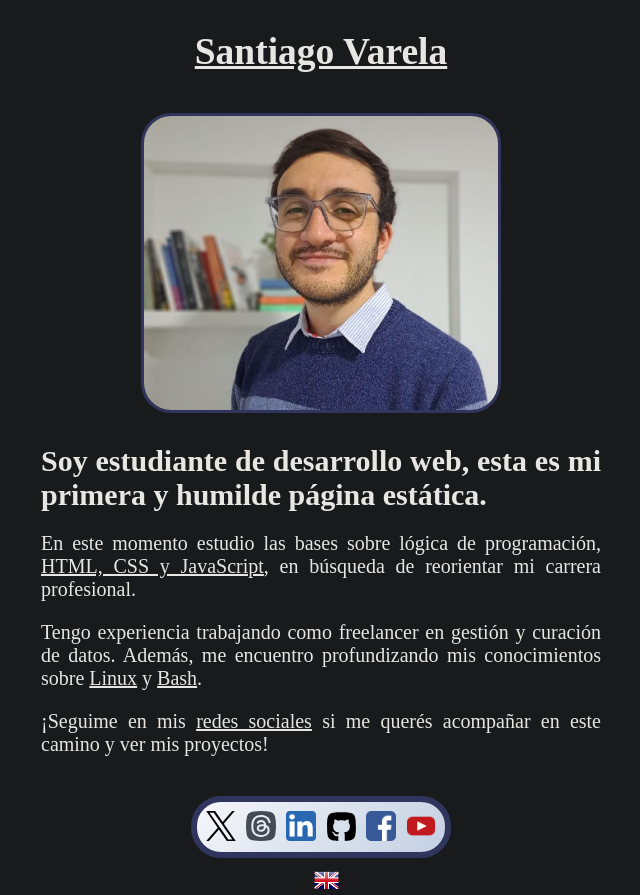
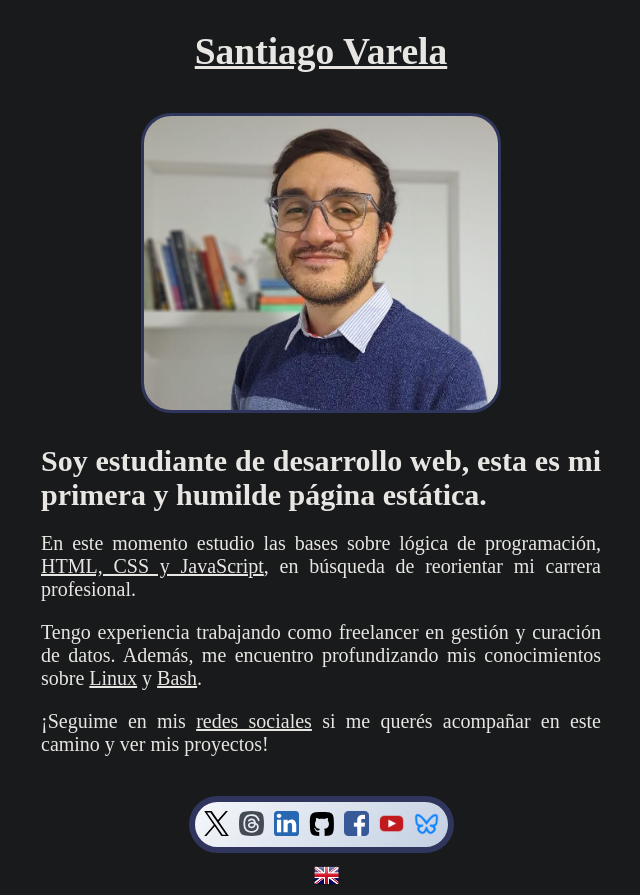
Before and after one commit to santiagovOK/personalpageES, a plain HTML site: page index.html in a window 1280 px wide. Shown: the whole page, without its empty margins (319-959 px from the left). Drawn offline with Linux system fonts and the light colour scheme; a web font is replaced by a local one.

Commit message:
Add Bluesky icon

```diff
--- a/index.html
+++ b/index.html
@@ -40,12 +40,14 @@
 
     <section class="header--social-container">
 
-        <p><a href="https://twitter.com/santiagovrela" title="Mi perfil de X" rel="noopener" target="_blank"><span class="twitter"></span></a></p>
-        <p><a href="https://www.threads.net/@santiagovrela" title="Mi perfil en Threads" rel="noopener" target="_blank"><span class="threads"></span></a></p>
-        <p><a href="https://www.linkedin.com/in/santiagovrela/" title="Mi perfil en LinkedIn" rel="noopener" target="_blank"><span class="linkedin"></span></a></p>
-        <p><a href="https://github.com/santiagovOK" title="Mi perfil en GitHub (en construcción, dame tiempo por favor)" rel="noopener" target="_blank"><span class="github"></span></a></p>
-        <p><a href="https://www.facebook.com/profile.php?id=61558760142791" title="Mi página de Facebook" rel="noopener" target="_blank"><span class="facebook"></span></a></p>
-        <p><a href="https://www.youtube.com/@santiagovrela" title="Mi canal de Youtube" rel="noopener" target="_blank"><span class="youtube"></span></a></p>
+        <div><a href="https://twitter.com/santiagovrela" title="Mi perfil de X" rel="noopener" target="_blank"><span class="twitter"></span></a></div>
+        <div><a href="https://www.threads.net/@santiagovrela" title="Mi perfil en Threads" rel="noopener" target="_blank"><span class="threads"></span></a></div>
+        <div><a href="https://www.linkedin.com/in/santiagovrela/" title="Mi perfil en LinkedIn" rel="noopener" target="_blank"><span class="linkedin"></span></a></div>
+        <div><a href="https://github.com/santiagovOK" title="Mi perfil en GitHub (en construcción, dame tiempo por favor)" rel="noopener" target="_blank"><span class="github"></span></a></div>
+        <div><a href="https://www.facebook.com/profile.php?id=61558760142791" title="Mi página de Facebook" rel="noopener" target="_blank"><span class="facebook"></span></a></div>
+        <div><a href="https://www.youtube.com/@santiagovrela" title="Mi canal de Youtube" rel="noopener" target="_blank"><span class="youtube"></span></a></div>
+        <div><a href="" title="Mi perfil en Bluesky" rel="noopener" target="_blank"><span class="bluesky"></span></a></div>
+
     </section>
 
     <div class="header--language-container">
--- a/style.css
+++ b/style.css
@@ -101,8 +101,8 @@ header section {
 
 .header--social-container .twitter {
     display: inline-block;
-    width: 30px;
-    height: 30px;
+    width: 25px;
+    height: 25px;
     background-image: url(assets/icons/x-logo.svg);
     background-size: cover;
     background-position: center;
@@ -121,8 +121,8 @@ header section {
 
 .header--social-container .threads {
     display: inline-block;
-    width: 30px;
-    height: 30px;
+    width: 25px;
+    height: 25px;
     margin-left: 10px;
     background-image: url(assets/icons/threads.svg);
     background-size: cover;
@@ -141,8 +141,8 @@ header section {
 
 .header--social-container .linkedin {
     display: inline-block;
-    width: 30px;
-    height: 30px;
+    width: 25px;
+    height: 25px;
     margin-left: 10px;
     background-image: url(assets/icons/linkedin-logo.svg);
     background-size: cover;
@@ -161,8 +161,8 @@ header section {
 
 .header--social-container .github {
     display: inline-block;
-    width: 30px;
-    height: 30px;
+    width: 25px;
+    height: 25px;
     margin-left: 10px;
     background-image: url(assets/icons/github-icon.svg);
     background-size: cover;
@@ -181,8 +181,8 @@ header section {
 
 .header--social-container .facebook {
     display: inline-block;
-    width: 30px;
-    height: 30px;
+    width: 25px;
+    height: 25px;
     margin-left: 10px;
     background-image: url(assets/icons/facebook-icon.png);
     background-size: cover;
@@ -201,8 +201,8 @@ header section {
 
 .header--social-container .youtube {
     display: inline-block;
-    width: 30px;
-    height: 30px;
+    width: 25px;
+    height: 25px;
     margin-left: 10px;
     background-image: url(assets/icons/youtube-icon.png);
     background-size: cover;
@@ -215,6 +215,26 @@ header section {
 }
 
 .header--social-container .youtube:active {
+    background-color: #e0e0e0;
+    transform: scale(0.85);
+}
+
+.header--social-container .bluesky {
+    display: inline-block;
+    width: 25px;
+    height: 25px;
+    margin-left: 10px;
+    background-image: url(assets/icons/bluesky-icon.png);
+    background-size: cover;
+    background-position: center;
+    background-repeat: no-repeat;
+}
+
+.header--social-container .bluesky:hover {
+    transform: scale(1.15);
+}
+
+.header--social-container .bluesky:active {
     background-color: #e0e0e0;
     transform: scale(0.85);
 }
```
Also changed, not shown: assets/icons/bluesky-icon.png (added).
